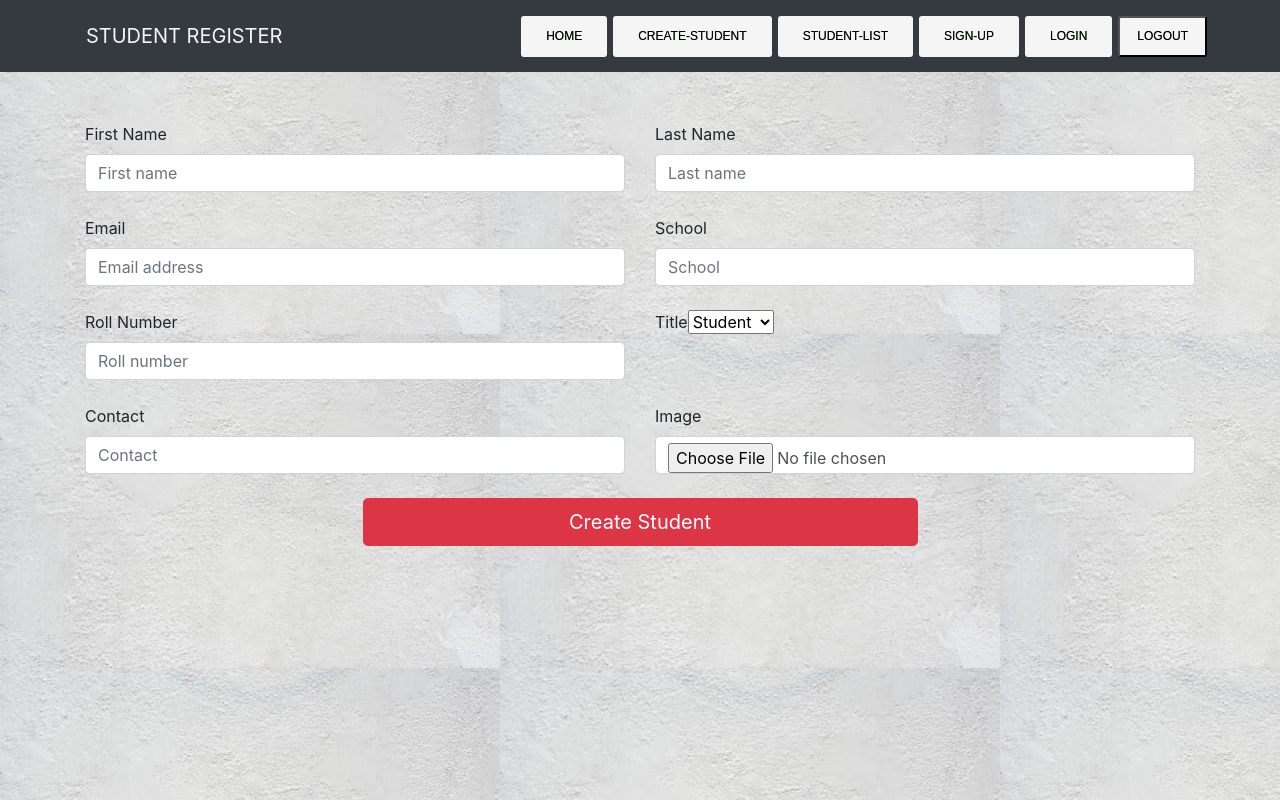
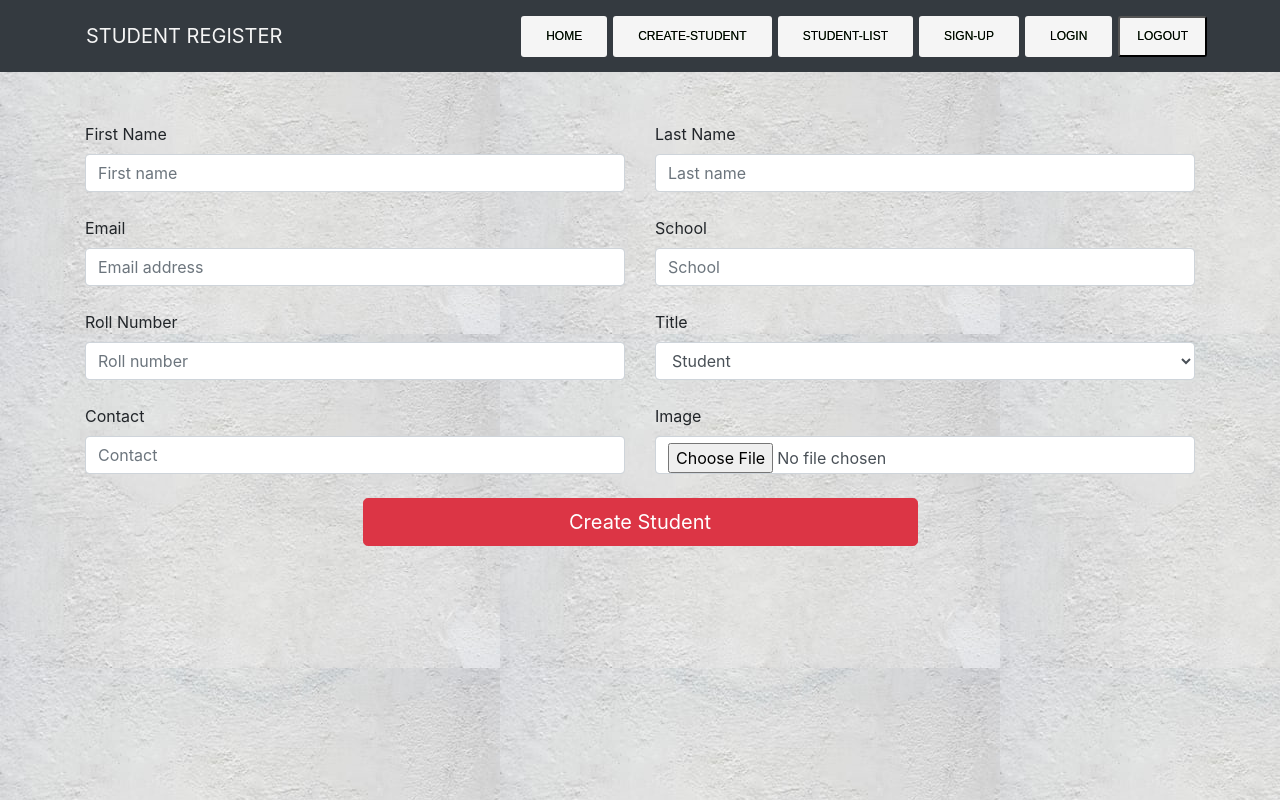
Before and after one commit to mbogewalo10/student-register, a React (Create React App) app in the folder frontend/: page /create-student in a window 1280 px wide. Built offline with nearby package versions, Linux system fonts and the light colour scheme.

Commit message:
Changing input field

```diff
--- a/frontend/src/components/create-student.js
+++ b/frontend/src/components/create-student.js
@@ -106,7 +106,7 @@ import "./Stylesheets.css"
 
                             <div className="col">
                                 <label htmlFor="title">Title</label>
-                                    <select name="title" value={this.state.title} onChange={this.handleChange} >
+                                    <select name="title" value={this.state.title} onChange={this.handleChange} className="form-control" >
                                         <option value="student">Student</option>
                                         <option value="lecturer">Lecturer</option>
                                    </select>
```
